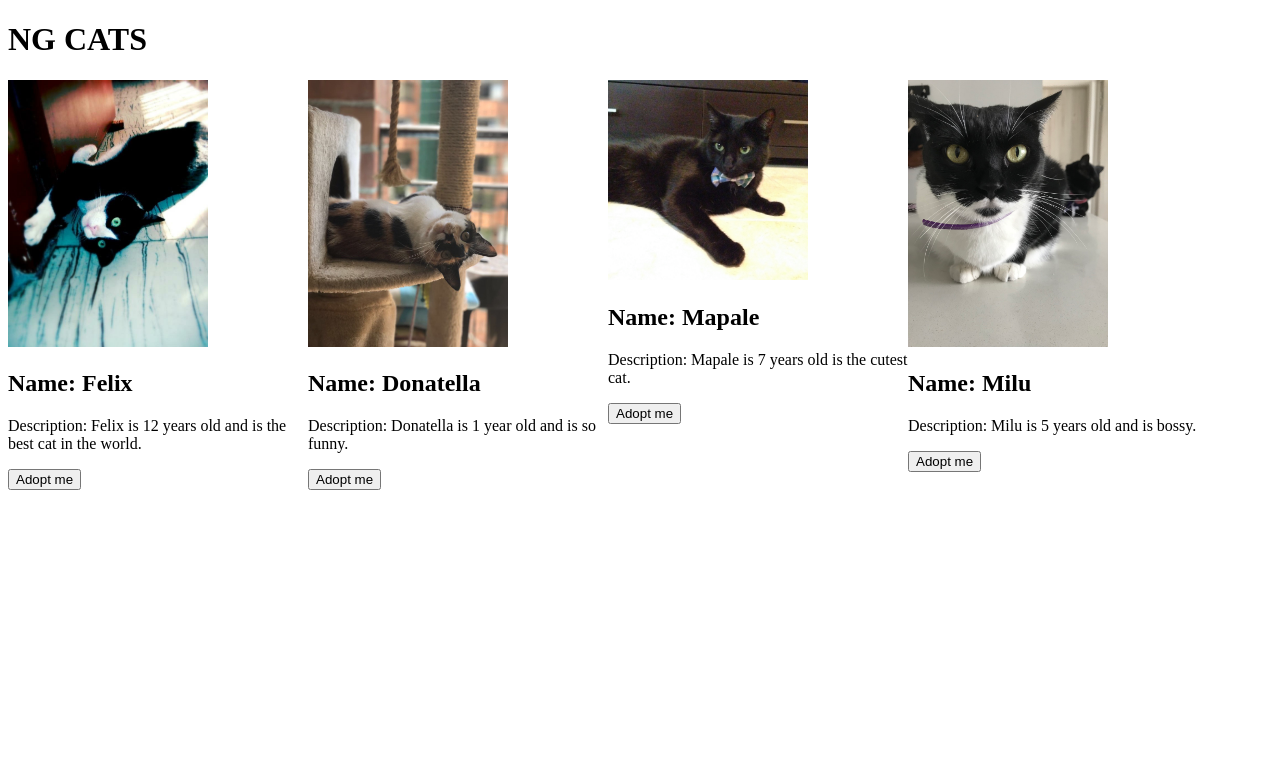
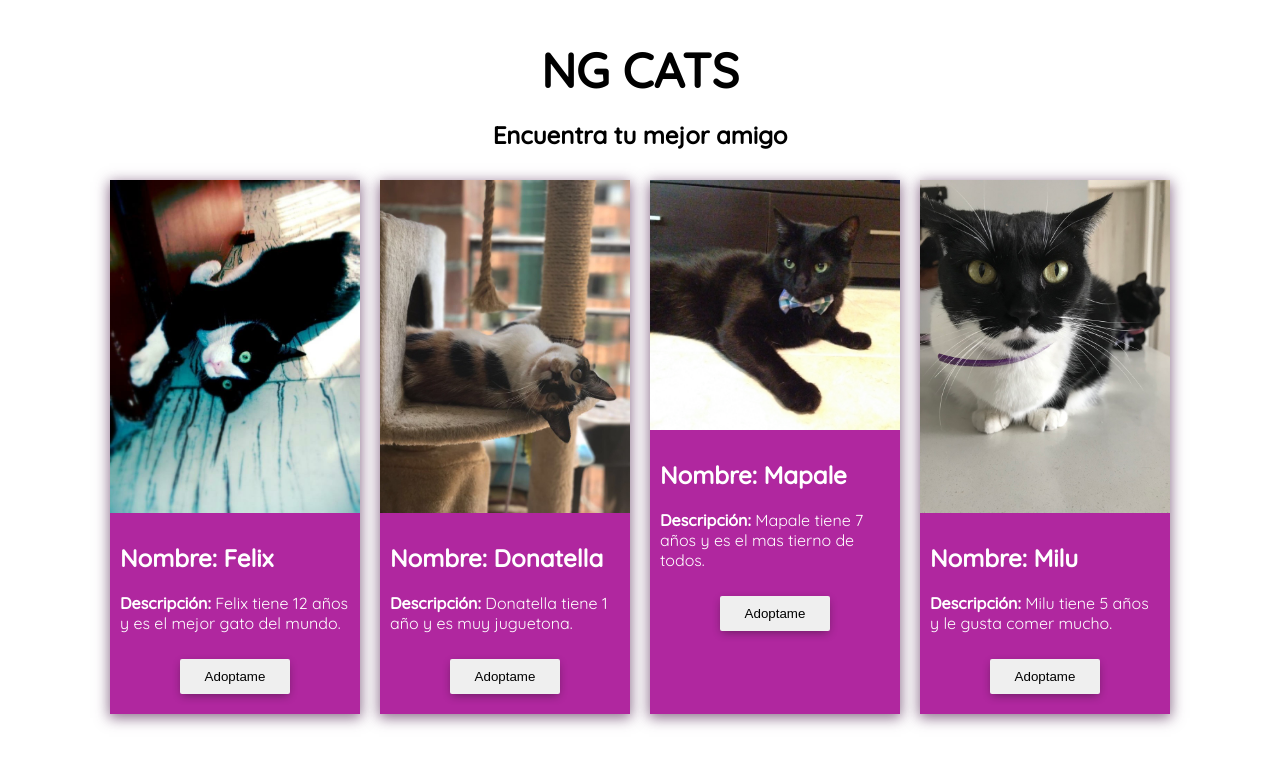
Before and after one commit to angelitaooo/ng-cats-i18n, an Angular app: page / in a window 1280 px wide. Shown: the top 766 px of the page. Built offline with nearby package versions, Linux system fonts and the light colour scheme.

Commit message:
style the app

```diff
--- a/src/app/app.component.css
+++ b/src/app/app.component.css
@@ -1,11 +1,44 @@
+.app {
+    display: flex;
+    flex-direction: column;
+    align-items: center;
+}
+header{
+    text-align: center;
+}
+.app-title{
+    font-size: 3rem;
+    margin-bottom: 0;
+}
 main {
     display: flex;
 }
 
 img {
-    width: 200px;
+    width: 250px;
 }
 
 .container {
-    width: 300px;
+    width: 250px;
+    margin: 10px;
+    background-color: #b0279f;
+    box-shadow: 0px 3px 13px 1px rgba(117, 82, 117, 0.83);
+    color: #fff;
+    display: flex;
+    flex-direction: column;
+    align-items: center;
 }
+.info-cat {
+    margin: 10px;
+}
+span {
+    font-weight: bold;
+}
+
+button {
+    padding: 10px 25px;
+    margin-bottom: 20px;
+    border: none;
+    border-radius: 2px;
+    box-shadow: 0px 3px 10px -2px rgba(20, 18, 20, 0.48);
+}
--- a/src/app/app.component.html
+++ b/src/app/app.component.html
@@ -1,13 +1,16 @@
-<div>
+<div class="app">
   <header>
-    <h1>NG CATS</h1>
+    <h1 class="app-title">NG CATS</h1>
+    <h2 class="app-subtitle">Encuentra tu mejor amigo</h2>
   </header>
   <main>
     <div class="container" *ngFor="let cat of cats">
       <img src={{cat.image}} alt="">
-      <h2>Name: {{cat.name}}</h2>
-      <p>Description: {{cat.description}}</p>
-      <button>Adopt me</button>
+      <div class="info-cat">
+        <h2><span>Nombre:</span> {{cat.name}}</h2>
+        <p><span>Descripción:</span> {{cat.description}}</p>
+      </div>
+      <button>Adoptame</button>
     </div>
   </main>
 </div>
--- a/src/app/app.component.ts
+++ b/src/app/app.component.ts
@@ -6,26 +6,49 @@ import { Component } from '@angular/core';
   styleUrls: ["./app.component.css"]
 })
 export class AppComponent {
+  // cats = [
+  //   {
+  //     image: "assets/images/felix.jpg",
+  //     name: "Felix",
+  //     description: "Felix is 12 years old and is the best cat in the world."
+  //   },
+  //   {
+  //     image: "assets/images/donatella.jpg",
+  //     name: "Donatella",
+  //     description: "Donatella is 1 year old and is so funny."
+  //   },
+  //   {
+  //     image: "assets/images/mapale.jpg",
+  //     name: "Mapale",
+  //     description: "Mapale is 7 years old is the cutest cat."
+  //   },
+  //   {
+  //     image: "assets/images/milu.jpg",
+  //     name: "Milu",
+  //     description: "Milu is 5 years old and is bossy."
+  //   }
+  // ];
+
   cats = [
     {
       image: "assets/images/felix.jpg",
       name: "Felix",
-      description: "Felix is 12 years old and is the best cat in the world."
+      description: "Felix tiene 12 años y es el mejor gato del mundo."
     },
     {
       image: "assets/images/donatella.jpg",
       name: "Donatella",
-      description: "Donatella is 1 year old and is so funny."
+      description: "Donatella tiene 1 año y es muy juguetona."
     },
     {
       image: "assets/images/mapale.jpg",
       name: "Mapale",
-      description: "Mapale is 7 years old is the cutest cat."
+      description: "Mapale tiene 7 años y es el mas tierno de todos."
     },
     {
       image: "assets/images/milu.jpg",
       name: "Milu",
-      description: "Milu is 5 years old and is bossy."
+      description: "Milu tiene 5 años y le gusta comer mucho."
     }
   ];
 }
--- a/src/index.html
+++ b/src/index.html
@@ -7,6 +7,7 @@
 
   <meta name="viewport" content="width=device-width, initial-scale=1">
   <link rel="icon" type="image/x-icon" href="favicon.ico">
+<link href="https://fonts.googleapis.com/css?family=Quicksand:400,500" rel="stylesheet">
 </head>
 <body>
   <app-root></app-root>
--- a/src/styles.css
+++ b/src/styles.css
@@ -1 +1,5 @@
 /* You can add global styles to this file, and also import other style files */
+body {
+  font-family: 'Quicksand',
+  sans-serif;
+}
```
